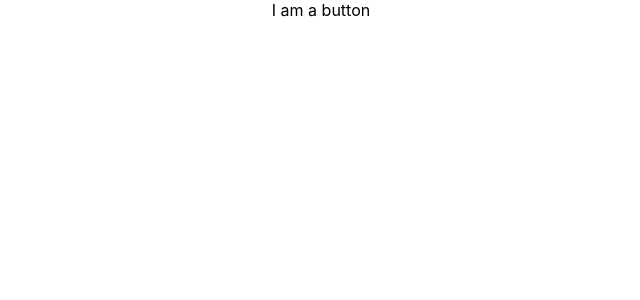
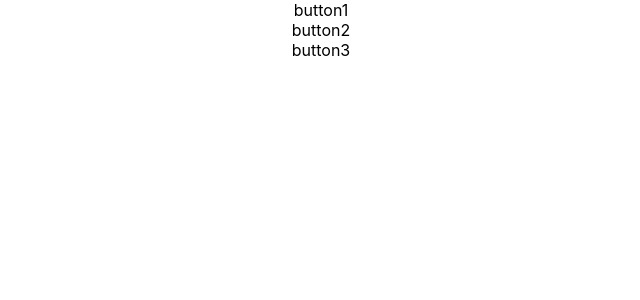
Before and after one commit to ValRat/ascii-chat, a React (Create React App) app in the folder front-end/: page / in a window 1280 px wide. Shown: the top 300 px of the page, without its empty margins (319-959 px from the left). Built offline with nearby package versions, Linux system fonts and the light colour scheme.

Commit message:
Updated to latest react

```diff
--- a/front-end/src/App.js
+++ b/front-end/src/App.js
@@ -2,12 +2,13 @@ import React, { Component } from "react";
 import logo from "./logo.svg";
 import "./App.css";
 import Button from "../src/components/Button/Button";
+import ImageFloat from "../src/components/ImageFloat/ImageFloat";
 
 class App extends Component {
   render() {
     return (
       <div className="App">
-        <Button />
+        <ImageFloat />
       </div>
     );
   }
--- a/front-end/src/components/Button/Button.js
+++ b/front-end/src/components/Button/Button.js
@@ -1,8 +1,15 @@
 import React, { Component } from "react";
+// import add from "../../assets/add.svg";
 
 class Button extends Component {
   render() {
-    return <div>I am a button</div>;
+    const { buttonLabel = "default" } = this.props;
+    return (
+      <div onClick={this.props.onClick}>
+        {/* <img src={add} /> */}
+        <div>{buttonLabel}</div>
+      </div>
+    );
   }
 }
 
--- /dev/null
+++ b/front-end/src/components/ImageFloat/ImageFloat.js
@@ -0,0 +1,18 @@
+import React, { Component } from "react";
+
+import Button from "../Button/Button";
+
+class ImageFloat extends Component {
+  state = {};
+  render() {
+    return (
+      <div>
+        <Button buttonLabel="button1" onClick={this.onClick} />
+        <Button buttonLabel="button2" onClick={this.onClick} />
+        <Button buttonLabel="button3" onClick={this.onClick} />
+      </div>
+    );
+  }
+}
+
+export default ImageFloat;
```
